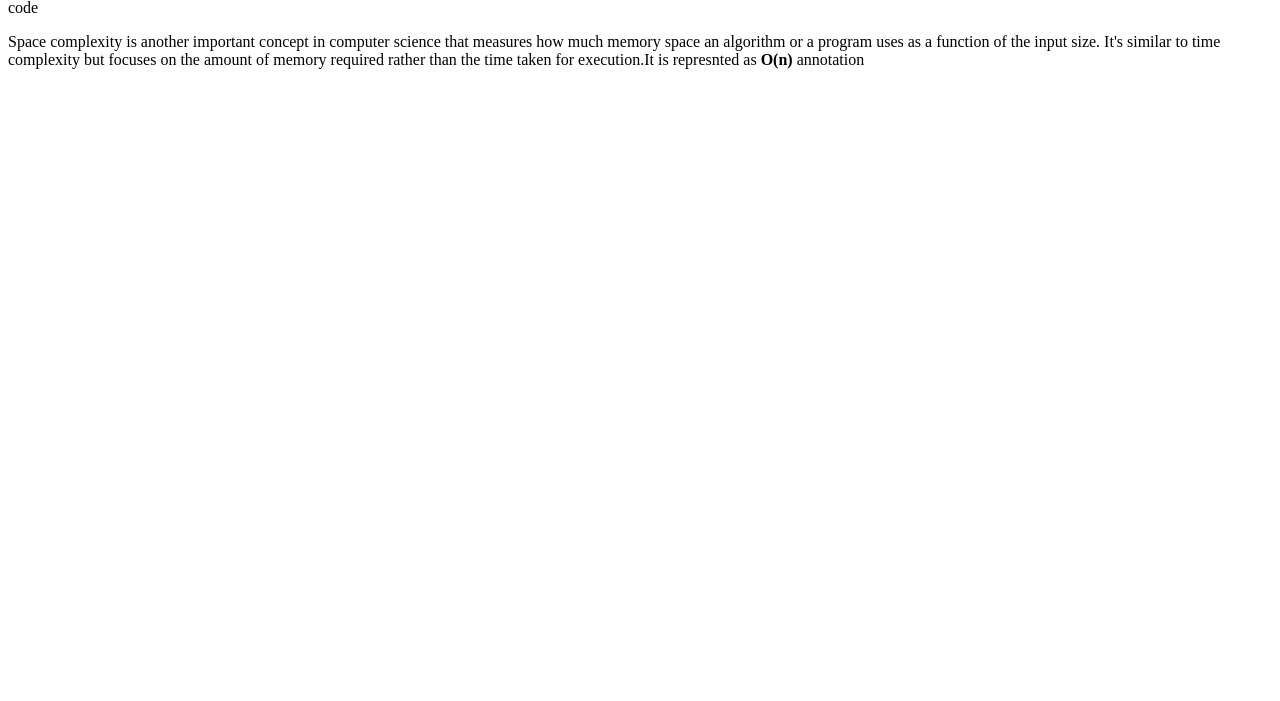
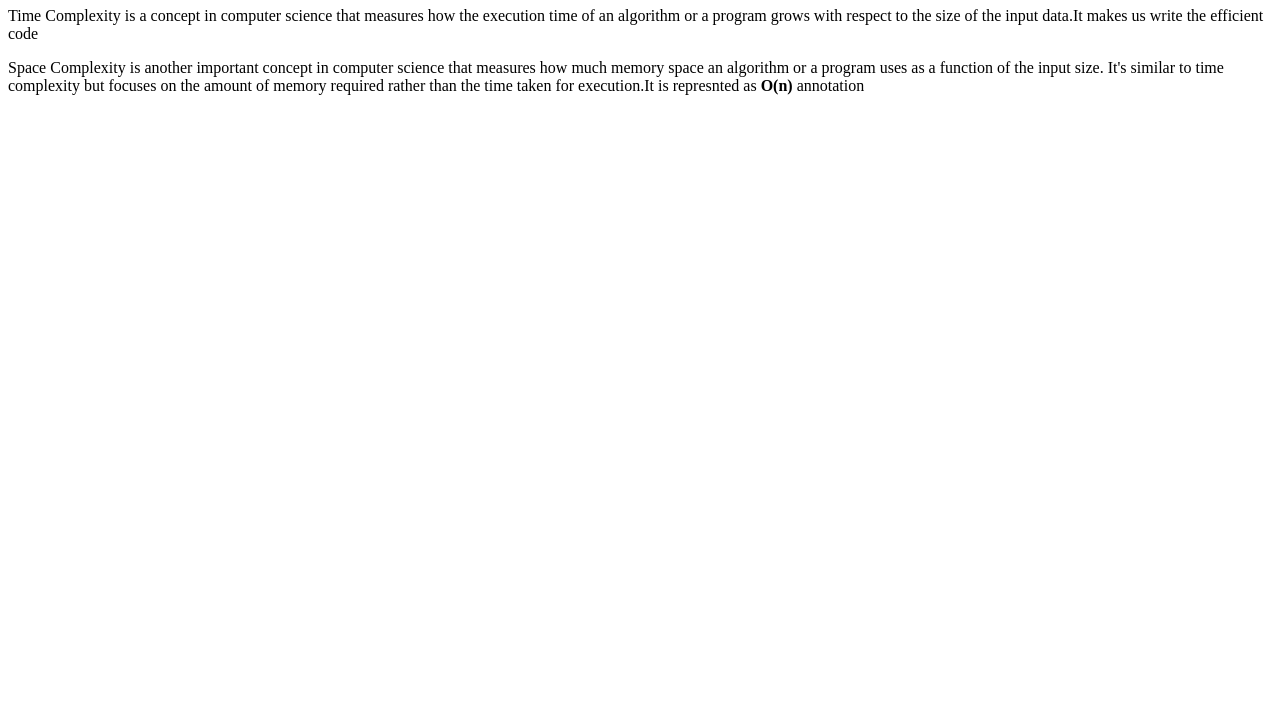
Before and after one commit to acciojob/time-and-space-complexity-pranay9949, a website: page main.html in a window 1280 px wide. Shown: the part 99-800 px from the top of the page. Drawn offline with Linux system fonts and the light colour scheme.

Commit message:
created a submission

```diff
--- a/main.html
+++ b/main.html
@@ -3,7 +3,8 @@
 <html>
 
 <head>
-	<link rel="stylesheet" href="styles.css">
+	link.css
+
 </head>
 
 <body>
@@ -11,8 +12,8 @@
     <script type="text/javascript" src="./script.js">
 </script>
 <h1>Explanation of Time Complexity and Space Complexity</h1>
-<p>Time complexity is a concept in computer science that measures how the execution time of an algorithm or a program grows with respect to the size of the input data.It makes us write the efficient code</p>
-<p>Space complexity is another important concept in computer science that measures how much memory space an algorithm or a program uses as a function of the input size. It's similar to time complexity but focuses on the amount of memory required rather than the time taken for execution.It is represnted as <b>O(n)</b> annotation</p>
+<p>Time Complexity is a concept in computer science that measures how the execution time of an algorithm or a program grows with respect to the size of the input data.It makes us write the efficient code</p>
+<p>Space Complexity is another important concept in computer science that measures how much memory space an algorithm or a program uses as a function of the input size. It's similar to time complexity but focuses on the amount of memory required rather than the time taken for execution.It is represnted as <b>O(n)</b> annotation</p>
 </body>
 
 </html>
```
